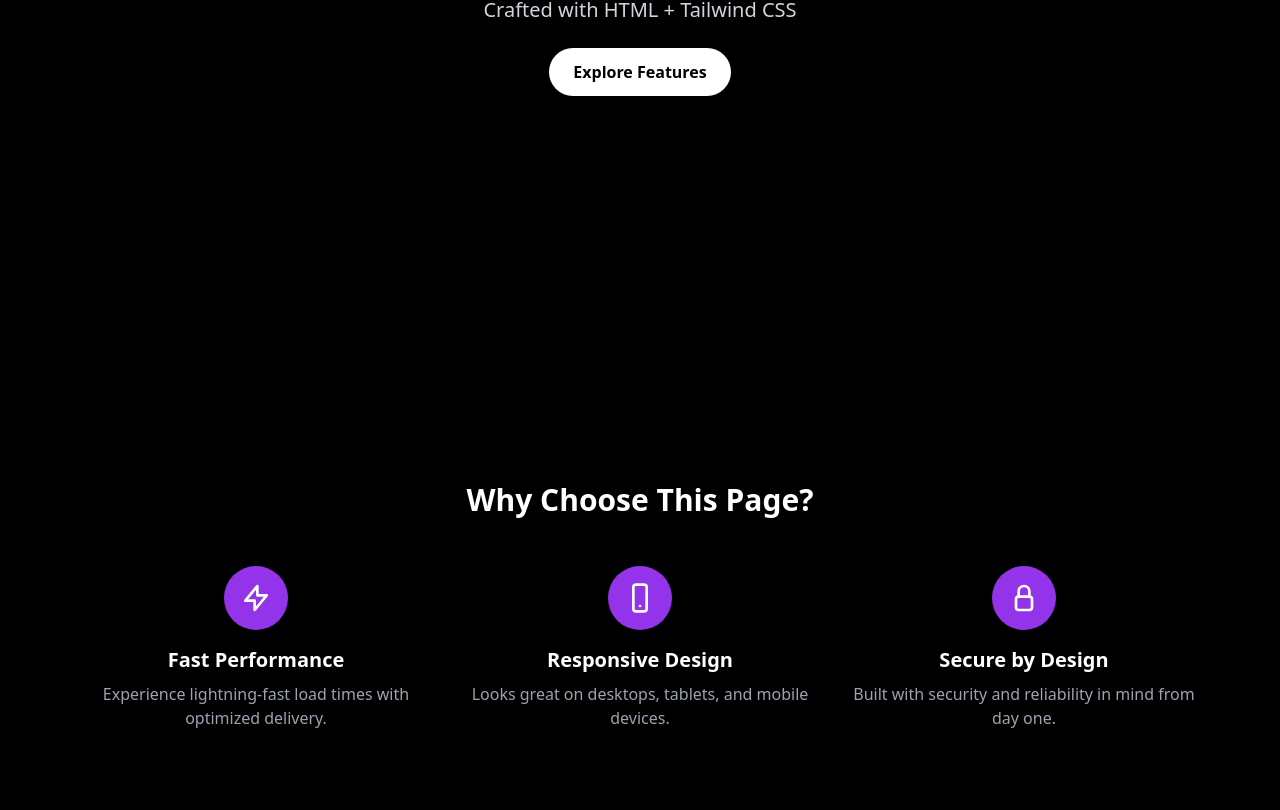
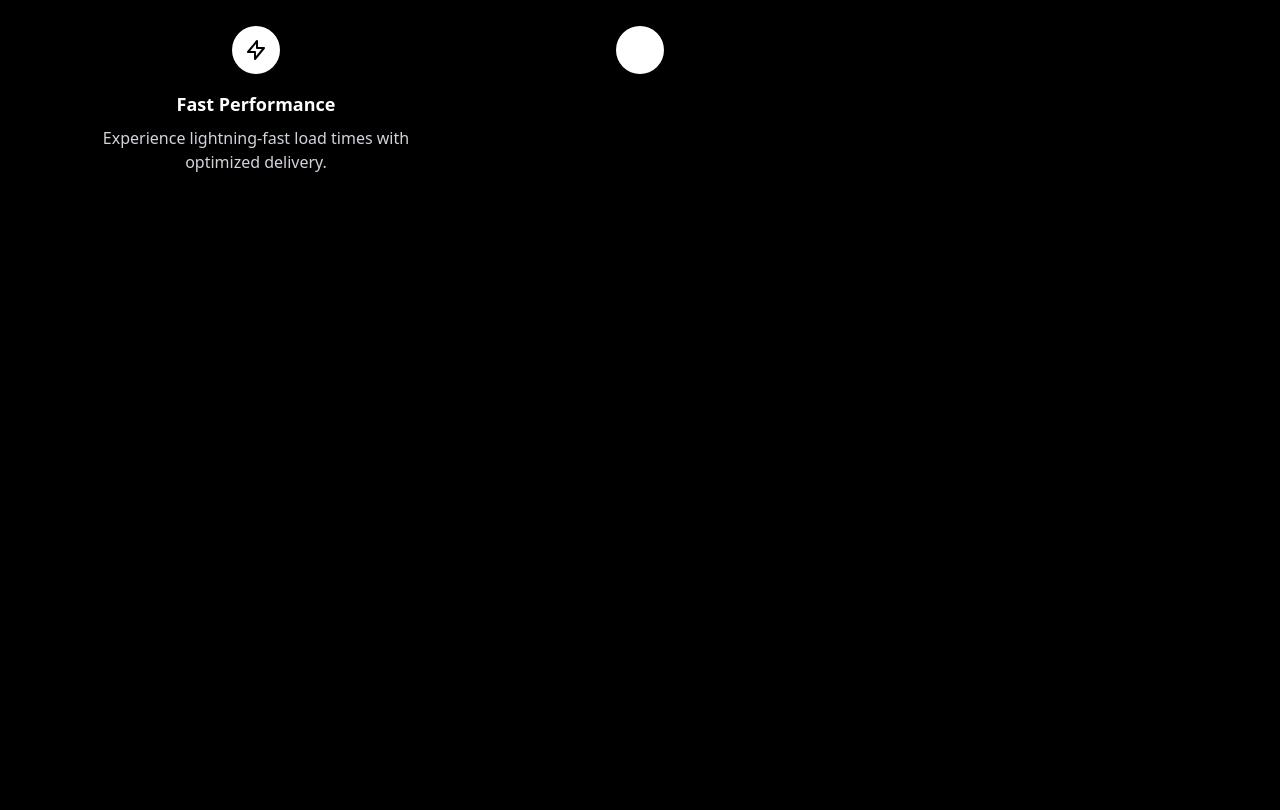
Before and after one commit to jessicabaron92-rgb/hero-page, a plain HTML site: page index.html in a window 1280 px wide. Shown: the part 398-1208 px from the top of the page. After the commit the page ends 800 px from the top, so only its background shows below. Drawn offline with nearby package versions, Linux system fonts and the light colour scheme.

Commit message:
Update index.html

```diff
--- a/index.html
+++ b/index.html
@@ -11,52 +11,22 @@
   <!-- Hero Section -->
   <section class="flex flex-col items-center justify-center h-screen px-4 text-center">
     <h1 class="text-7xl font-extrabold mb-4">Jessica Hero Page</h1>
-      <p class="text-xl md:text-xl mb-6 text-gray-300">Crafted with HTML + Tailwind CSS</p>
-      <a href="#features" class="bg-white text-black font-semibold px-6 py-3 rounded-full hover:bg-gray-300 transition">Explore Features</a>
-    </section>
+    <p class="text-xl mb-4">Crafted with HTML + Tailwind CSS</p>
 
-    <!-- Why Choose This Page Section (moved up) -->
-    <section id="features" class="py-20 bg-black text-white">
+    <!-- Why Choose Section -->
+    <div class="w-full bg-black py-10 text-white">
       <div class="max-w-6xl mx-auto px-4">
-        <h2 class="text-3xl font-bold text-center mb-12">Why Choose This Page?</h2>
-        <div class="grid md:grid-cols-3 gap-8 text-center">
-          <!-- Feature 1 -->
+        <h2 class="text-2xl font-bold text-center mb-8">Why Choose This Page?</h2>
+        <div class="grid gap-8 md:grid-cols-3 text-center">
           <div>
-            <div class="flex items-center justify-center w-16 h-16 mx-auto mb-4 rounded-full bg-purple-600 text-white">
-              <svg class="w-8 h-8" fill="none" stroke="currentColor" stroke-width="2" viewBox="0 0 24 24">
+            <div class="flex items-center justify-center w-12 h-12 mx-auto mb-4 rounded-full bg-white text-black">
+              <svg xmlns="http://www.w3.org/2000/svg" class="w-6 h-6" fill="none" viewBox="0 0 24 24" stroke="currentColor" stroke-width="2">
                 <path stroke-linecap="round" stroke-linejoin="round" d="M13 10V3L4 14h7v7l9-11h-7z" />
               </svg>
             </div>
-            <h3 class="text-xl font-semibold mb-2">Fast Performance</h3>
-            <p class="text-gray-400">Experience lightning-fast load times with optimized delivery.</p>
+            <h3 class="text-lg font-semibold mb-2">Fast Performance</h3>
+            <p class="text-gray-300">Experience lightning-fast load times with optimized delivery.</p>
           </div>
-
-          <!-- Feature 2 -->
           <div>
-            <div class="flex items-center justify-center w-16 h-16 mx-auto mb-4 rounded-full bg-purple-600 text-white">
-              <svg class="w-8 h-8" fill="none" stroke="currentColor" stroke-width="2" viewBox="0 0 24 24">
-                <rect x="7" y="2" width="10" height="20" rx="2" ry="2" />
-                <path stroke-linecap="round" stroke-linejoin="round" d="M12 18h.01" />
-              </svg>
-            </div>
-            <h3 class="text-xl font-semibold mb-2">Responsive Design</h3>
-            <p class="text-gray-400">Looks great on desktops, tablets, and mobile devices.</p>
-          </div>
-
-          <!-- Feature 3 -->
-          <div>
-            <div class="flex items-center justify-center w-16 h-16 mx-auto mb-4 rounded-full bg-purple-600 text-white">
-              <svg class="w-8 h-8" fill="none" stroke="currentColor" stroke-width="2" viewBox="0 0 24 24">
-                <path stroke-linecap="round" stroke-linejoin="round" d="M16 11V7a4 4 0 10-8 0v4" />
-                <rect x="6" y="11" width="12" height="10" rx="2" />
-              </svg>
-            </div>
-            <h3 class="text-xl font-semibold mb-2">Secure by Design</h3>
-            <p class="text-gray-400">Built with security and reliability in mind from day one.</p>
-          </div>
-        </div>
-      </div>
-    </section>
-
-  </body>
-</html>
+            <div class="flex items-center justify-center w-12 h-12 mx-auto mb-4 rounded-full bg-white text-black">
+              <svg xmlns="http://www.w3.org/2000/svg" class="w-6 h-6" fill="none" v
```
Lines whose indentation alone changed are shown as unchanged.
